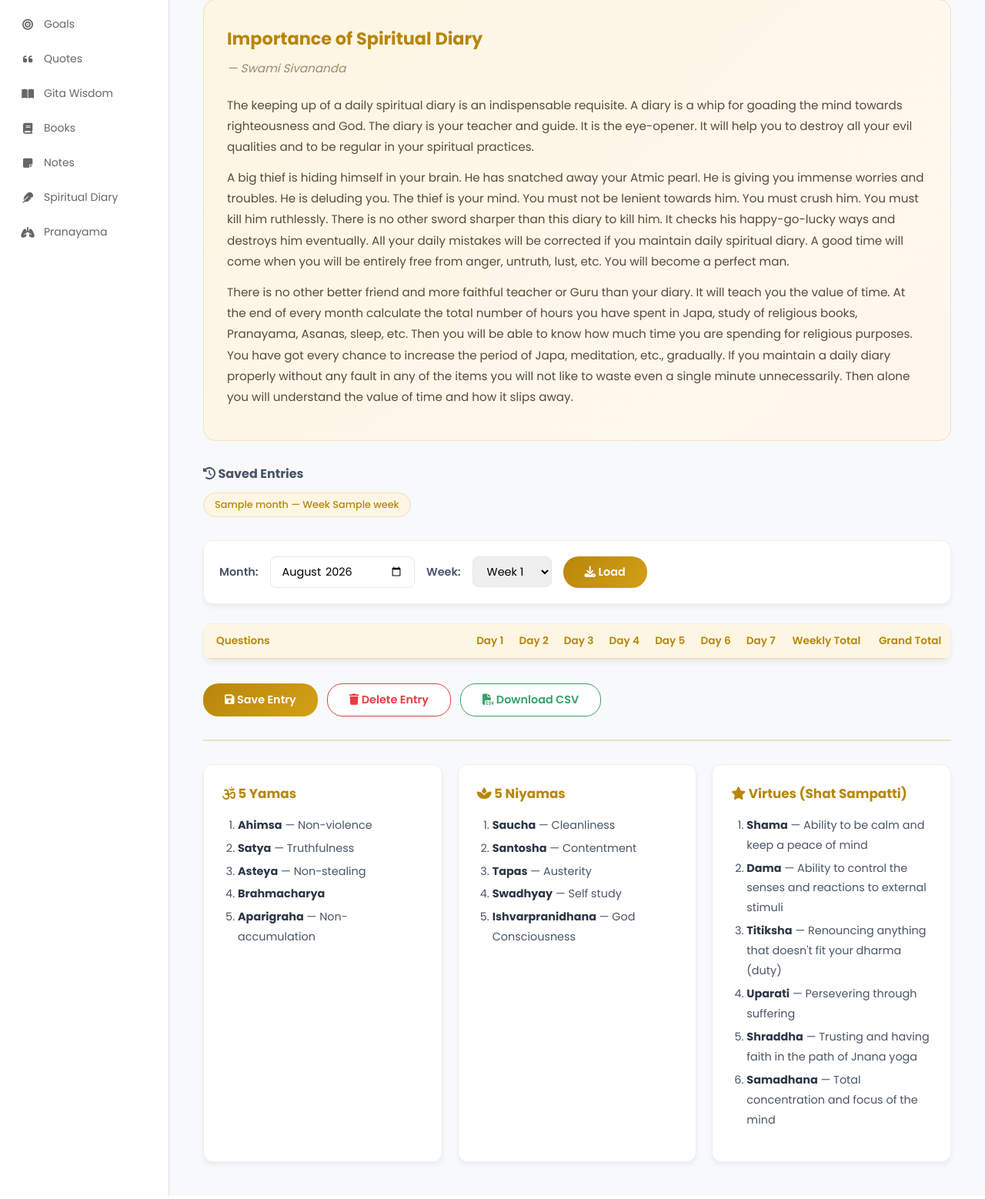
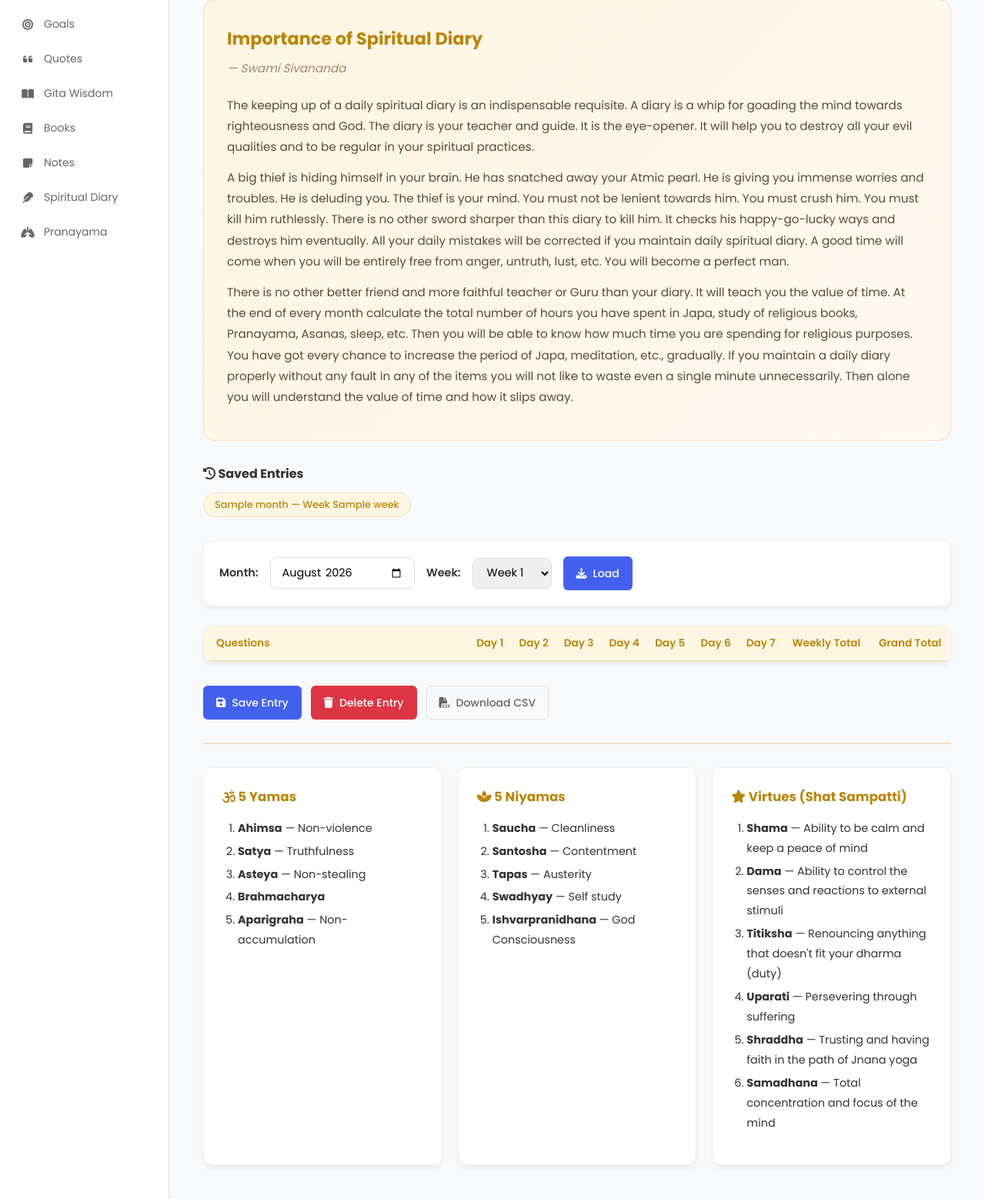
Before and after one commit to SinghalHarsh/harsh_website, a Flask app: template app/templates/pages/diary.html in a window 1280 px wide. Shown: the part 202-1760 px from the top of the page at 77% size. Run offline with Flask 3, Linux system fonts and the light colour scheme; the template is opened without the code that fills it: most values are stand-ins (such as "Sample title", 1, 10 or a date in 2020); data that the repository does not hold is empty.

Commit message:
refactor: tokenize diary and pranayama palettes
Both pages keep their distinct looks, but as deliberate themes rather
than scattered literals.

Diary: its warm parchment colors become --accent-warm-* tokens (with dark
variants), and btn-save/btn-csv/btn-delete-diary become the standard
.btn--primary/--ghost/--danger.

Pranayama: a standalone fullscreen page that opts out of the site shell,
so it now declares a scoped --pr-* dark palette instead of 23 loose hex
values. Its local .btn rule is renamed .pr-btn; it previously redefined
the global button class and would have fought the shared component.

Site-wide: 108 unique hex values down to token definitions plus one
scoped palette, and 17 button classes down to one .btn with modifiers.

```diff
--- a/app/static/css/tokens.css
+++ b/app/static/css/tokens.css
@@ -20,6 +20,14 @@
     --bg: #f8f9fa;
     --surface: #ffffff;
     --surface-alt: #f4f6f8;
+
+    /* Warm accent — the spiritual diary's deliberate parchment theme */
+    --accent-warm: #b8860b;
+    --accent-warm-text: #5a4a3a;
+    --accent-warm-muted: #a0896a;
+    --accent-warm-bg: #fdf6e3;
+    --accent-warm-bg-alt: #fff8ef;
+    --accent-warm-border: #f0e0c0;
 
     /* Text */
     --text: #333333;
@@ -86,6 +94,10 @@
     --success-soft: #16301f;
     --danger-soft: #351a1e;
     --warning-soft: #33280f;
+    --accent-warm-text: #e0d3bf;
+    --accent-warm-bg: #2a2317;
+    --accent-warm-bg-alt: #30281a;
+    --accent-warm-border: #453923;
 }
 
 @media (prefers-reduced-motion: reduce) {
--- a/app/templates/pages/diary.html
+++ b/app/templates/pages/diary.html
@@ -40,35 +40,35 @@
         align-items: center;
         flex-wrap: wrap;
         margin-bottom: 25px;
-        background: #fff;
+        background: var(--surface);
         padding: 20px;
         border-radius: 12px;
         box-shadow: 0 4px 6px rgba(0,0,0,0.05);
-        border: 1px solid #eee;
+        border: 1px solid var(--border-soft);
     }
     .diary-controls label {
         font-weight: 600;
-        color: #4a5568;
+        color: var(--text);
         font-size: 0.9rem;
     }
     .diary-controls input, .diary-controls select {
         padding: 8px 14px;
-        border: 1px solid #e2e8f0;
+        border: 1px solid var(--border);
         border-radius: 8px;
         font-family: inherit;
         font-size: 0.9rem;
         outline: none;
     }
     .diary-controls input:focus, .diary-controls select:focus {
-        border-color: #b8860b;
+        border-color: var(--accent-warm);
         box-shadow: 0 0 0 3px rgba(184,134,11,0.1);
     }
     .diary-table-wrapper {
         overflow-x: auto;
-        background: #fff;
+        background: var(--surface);
         border-radius: 12px;
         box-shadow: 0 4px 6px rgba(0,0,0,0.05);
-        border: 1px solid #eee;
+        border: 1px solid var(--border-soft);
         margin-bottom: 30px;
     }
     .diary-table {
@@ -167,8 +167,8 @@
         margin-bottom: 30px;
     }
     .btn-save {
-        background: linear-gradient(135deg, #b8860b, #d4a017);
-        color: #fff;
+        background: linear-gradient(135deg, var(--accent-warm), var(--accent-warm));
+        color: var(--surface);
         border: none;
         padding: 10px 28px;
         border-radius: 20px;
@@ -183,9 +183,9 @@
         box-shadow: 0 4px 12px rgba(184,134,11,0.3);
     }
     .btn-delete-diary {
-        background: #fff;
-        color: #e53e3e;
-        border: 1px solid #e53e3e;
+        background: var(--surface);
+        color: var(--danger);
+        border: 1px solid var(--danger);
         padding: 10px 28px;
         border-radius: 20px;
         font-weight: 600;
@@ -195,12 +195,12 @@
         transition: all 0.2s;
     }
     .btn-delete-diary:hover {
-        background: #fff5f5;
+        background: var(--danger-soft);
     }
     .btn-csv {
-        background: #fff;
-        color: #38a169;
-        border: 1px solid #38a169;
+        background: var(--surface);
+        color: var(--success);
+        border: 1px solid var(--success);
         padding: 10px 28px;
         border-radius: 20px;
         font-weight: 600;
@@ -219,20 +219,20 @@
         margin-top: 10px;
     }
     .reference-card {
-        background: #fff;
+        background: var(--surface);
         border-radius: 12px;
         padding: 24px;
         box-shadow: 0 4px 6px rgba(0,0,0,0.05);
-        border: 1px solid #eee;
+        border: 1px solid var(--border-soft);
     }
     .reference-card h3 {
-        color: #b8860b;
+        color: var(--accent-warm);
         margin-bottom: 12px;
         font-size: 1.05rem;
     }
     .reference-card ol {
         padding-left: 20px;
-        color: #4a5568;
+        color: var(--text);
         line-height: 1.8;
     }
     .reference-card li {
@@ -240,7 +240,7 @@
         font-size: 0.9rem;
     }
     .reference-card li strong {
-        color: #2d3748;
+        color: var(--text);
     }
     .status-msg {
         padding: 8px 16px;
@@ -252,20 +252,20 @@
         gap: 6px;
     }
     .status-msg.success {
-        background: #f0fff4;
-        color: #38a169;
-        border: 1px solid #c6f6d5;
+        background: var(--success-soft);
+        color: var(--success);
+        border: 1px solid var(--success-soft);
     }
     .status-msg.error {
-        background: #fff5f5;
-        color: #e53e3e;
-        border: 1px solid #fed7d7;
+        background: var(--danger-soft);
+        color: var(--danger);
+        border: 1px solid var(--danger-soft);
     }
     .saved-entries {
         margin-bottom: 30px;
     }
     .saved-entries h3 {
-        color: #4a5568;
+        color: var(--text);
         margin-bottom: 12px;
         font-size: 1rem;
     }
@@ -335,7 +335,7 @@
             <option value="4">Week 4</option>
             <option value="5">Week 5</option>
         </select>
-        <button class="btn-save" onclick="loadCurrentEntry()"><i class="fa-solid fa-download"></i> Load</button>
+        <button class="btn btn--primary" onclick="loadCurrentEntry()"><i class="fa-solid fa-download"></i> Load</button>
         <span class="status-msg" id="statusMsg"></span>
     </div>
 
@@ -363,9 +363,9 @@
 
     <!-- Actions -->
     <div class="diary-actions">
-        <button class="btn-save" onclick="saveEntry()"><i class="fa-solid fa-floppy-disk"></i> Save Entry</button>
-        <button class="btn-delete-diary" onclick="confirmDeleteEntry()"><i class="fa-solid fa-trash"></i> Delete Entry</button>
-        <button class="btn-csv" onclick="downloadCSV()"><i class="fa-solid fa-file-csv"></i> Download CSV</button>
+        <button class="btn btn--primary" onclick="saveEntry()"><i class="fa-solid fa-floppy-disk"></i> Save Entry</button>
+        <button class="btn btn--danger" onclick="confirmDeleteEntry()"><i class="fa-solid fa-trash"></i> Delete Entry</button>
+        <button class="btn btn--ghost" onclick="downloadCSV()"><i class="fa-solid fa-file-csv"></i> Download CSV</button>
     </div>
 
     <hr class="section-divider">
```
Also changed, not shown: other parts of app/templates/pages/diary.html (+28 -28 lines), app/templates/pages/pranayama.html (+61 -42 lines).
